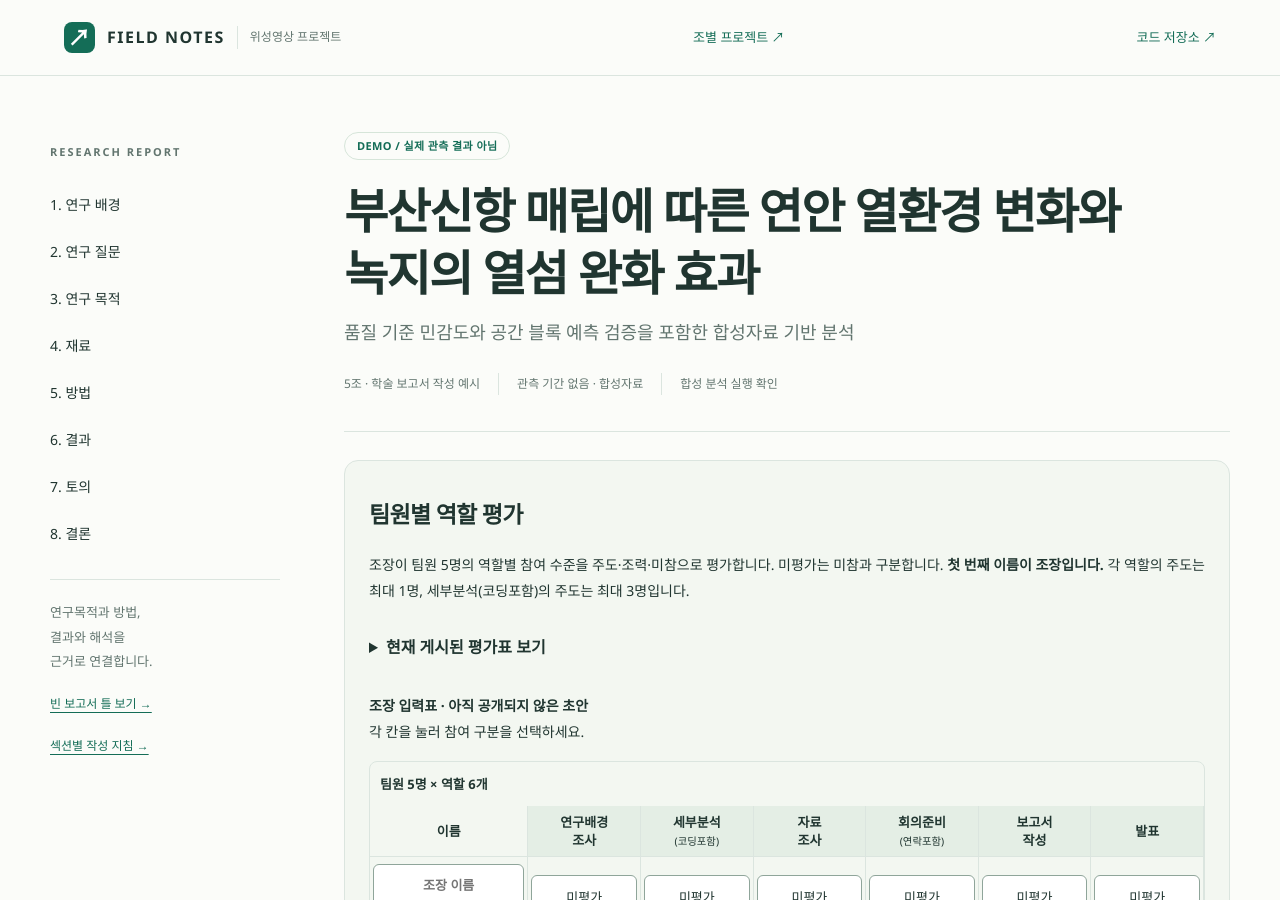
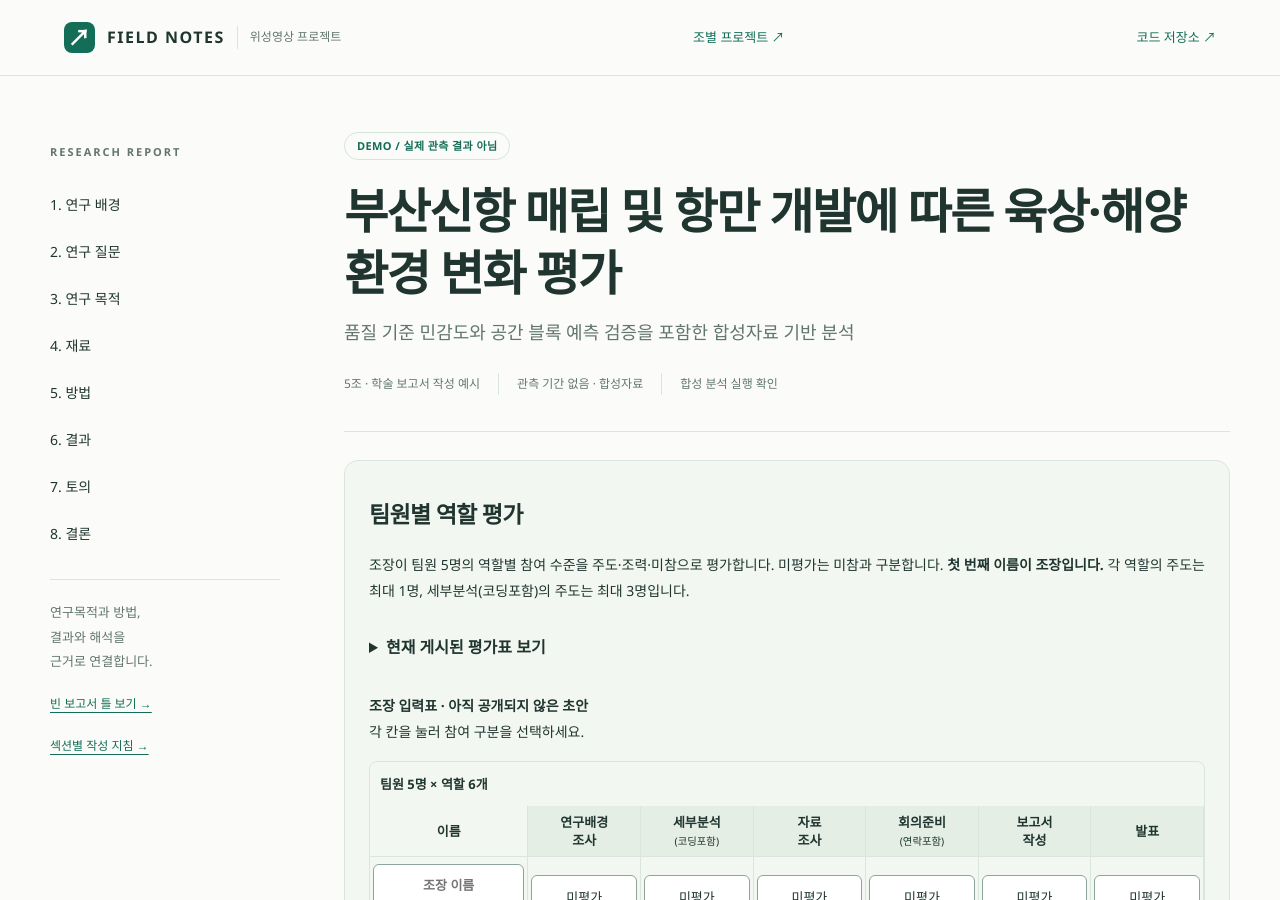
Before and after one commit to chasooin/class2026_02_surveying2_team5, a Jekyll site: the page built from docs/index.md, in a window 1280 px wide and 900 px high. Built offline with Jekyll 4.4.1, drawn with Linux system fonts in a browser that asks for light colours.

Commit message:
Update index.md

```diff
--- a/docs/index.md
+++ b/docs/index.md
@@ -1,7 +1,7 @@
 ---
 layout: report
 advanced: true
-title: "부산신항 매립에 따른 연안 열환경 변화와 녹지의 열섬 완화 효과"
+title: "부산신항 매립 및 항만 개발에 따른 육상·해양 환경 변화 평가"
 subtitle: "품질 기준 민감도와 공간 블록 예측 검증을 포함한 합성자료 기반 분석"
 team: "5조 · 학술 보고서 작성 예시"
 period: "관측 기간 없음 · 합성자료"
```
